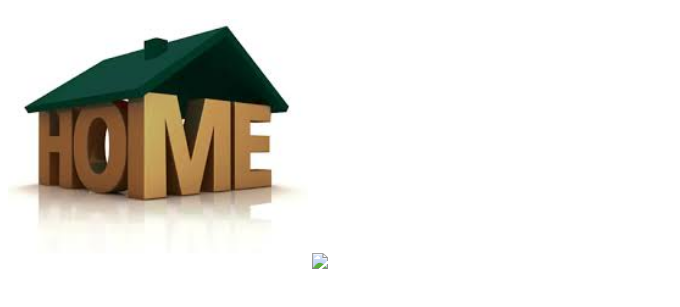
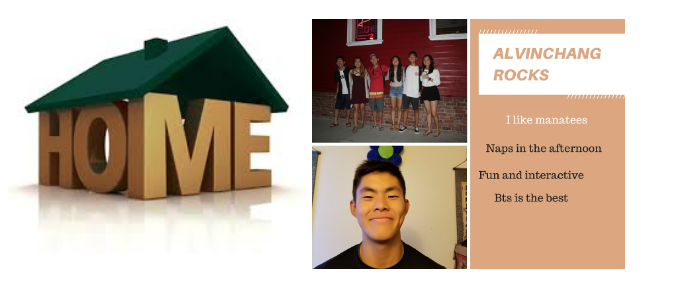
Before and after one commit to alvinchangrocks/csp2017, a plain HTML site: page index.html in a window 1280 px wide. Shown: the part 87-394 px from the top of the page, without its empty margins (0-680 px from the left). Drawn offline with Linux system fonts and the light colour scheme.

Commit message:
Update index.html

```diff
--- a/index.html
+++ b/index.html
@@ -10,6 +10,6 @@
     <a href="Aboutme.html">About me</a>
     <h1>Welcome to Alvin's homepage</h1>
     <img src="images/home.jpg" height="250">
-    <img src="images/alvincanva.pdf" height="250">
+    <img src="images/alvincanva.jpg" height="250">
   </body>
 </html>
```
